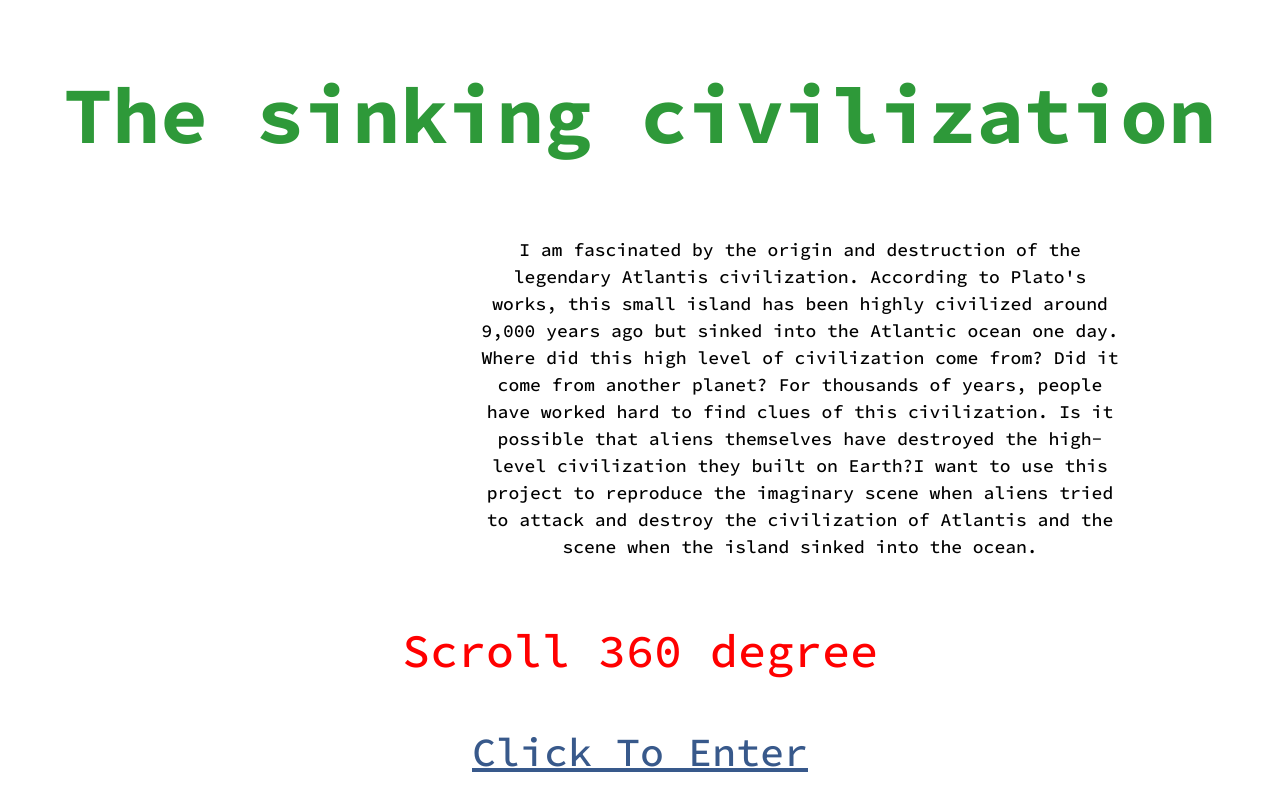
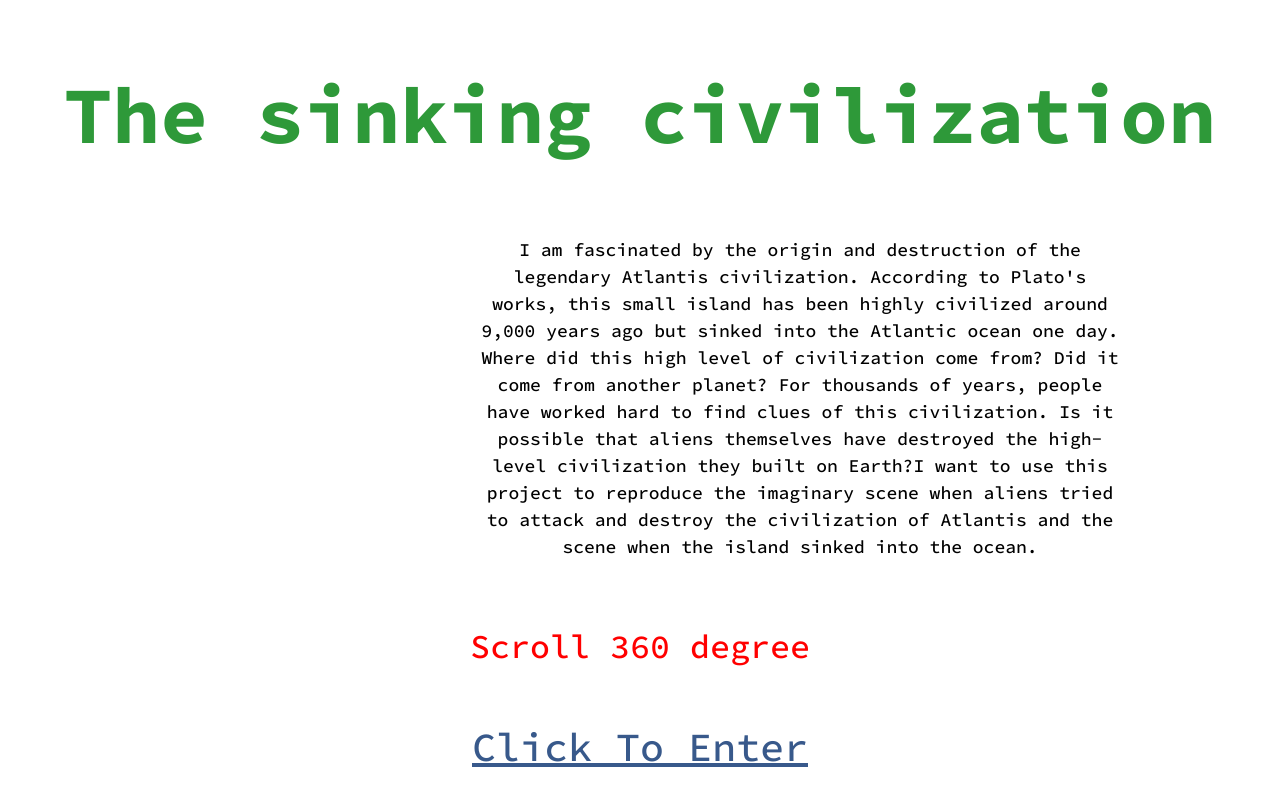
Before and after one commit to lilytea/FinalProject, a plain HTML site: page index.html in a window 1280 px wide. Drawn offline with Linux system fonts and the light colour scheme.

Commit message:
Update style2.css

```diff
--- a/style2.css
+++ b/style2.css
@@ -45,7 +45,7 @@ p.move-mid {
   font-weight: 500;
   padding: 0px;
   padding-left: 25%;
-  font-size:35pt;
+  font-size:25pt;
   line-height: 150%;
   padding-left: 0%;
   text-align: center;
```
